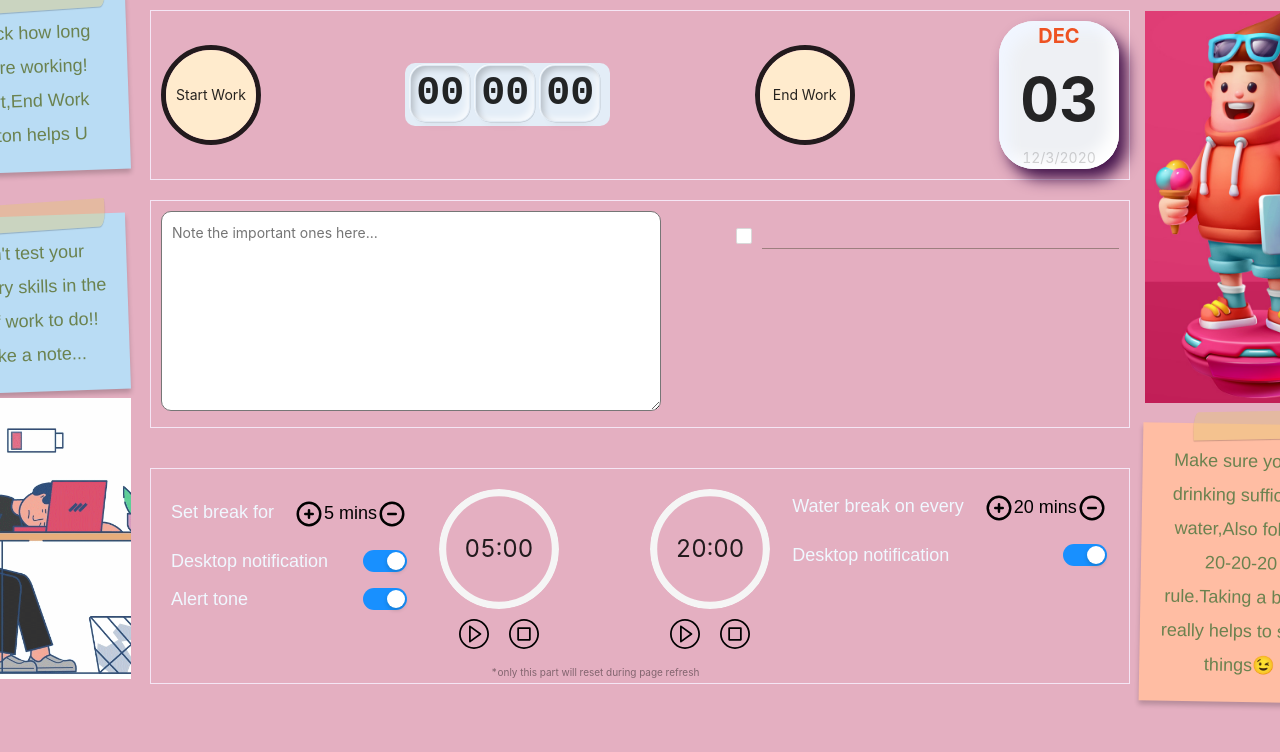
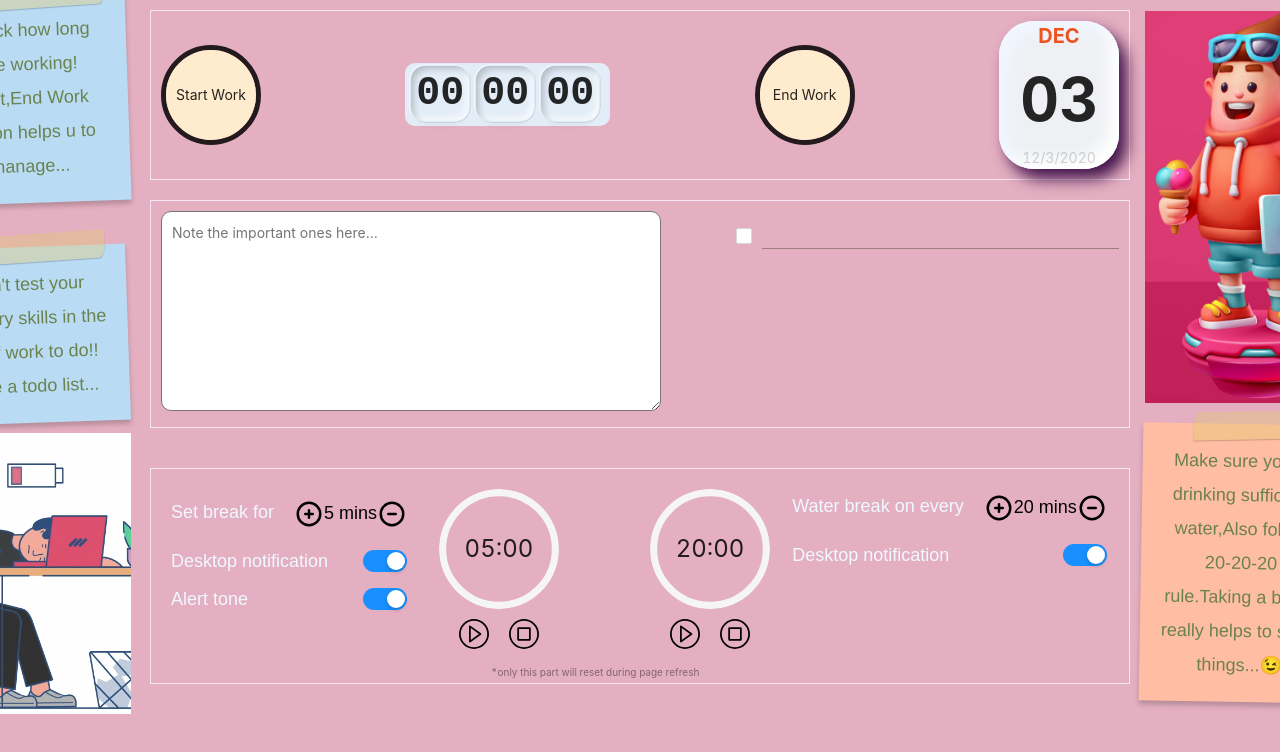
Before and after one commit to karthick3018/wfh-mate, a React (Create React App) app: page / in a window 1280 px wide. Shown: the top 752 px of the page. Built offline with nearby package versions, Linux system fonts and the light colour scheme.

Commit message:
notes changes

```diff
--- a/src/components/breakTimer/breakTimer.css
+++ b/src/components/breakTimer/breakTimer.css
@@ -56,7 +56,7 @@
 .tired-img-wrapper{
   position: absolute;
   left: -230px;
-  bottom: -20px;
+  bottom: -55px;
 }
 
 .tired-img-figure{
--- a/src/components/breakTimer/index.js
+++ b/src/components/breakTimer/index.js
@@ -141,7 +141,6 @@ const BreakTimer = () => {
        <ProgressBar time={state} totalTime={breakTime?.minutes}/>
       <div className="timer-control-wrapper">
         <figure className="timer-icons" onClick={handleStart}><img src={PlayButton} alt="play/pause"/></figure>
-        {/* <figure className="timer-icons" onClick={handlePause}><img src={PauseButton} alt="pause"/></figure> */}
         <figure className="timer-icons" onClick={handleEnd}><img src={StopButton} alt="stop"/></figure>
        </div>
       </div>
--- a/src/components/note/index.js
+++ b/src/components/note/index.js
@@ -8,8 +8,8 @@ const Note = () => {
   return (
     <div className="notes-wrapper">
       <div className="notify-text">
-        <p className="sticky-note-wrap sticky-note-blue sticky-note-wrap-text">Check how long you're working! Start,End Work button helps U</p>
-        <p className="sticky-note-wrap sticky-note-blue sticky-note-wrap-text">Don't test your memory skills in the list of work to do!! Make a note...</p>
+        <p className="sticky-note-wrap sticky-note-blue sticky-note-wrap-text">Check how long u're working! Start,End Work button helps u to manage...</p>
+        <p className="sticky-note-wrap sticky-note-blue sticky-note-wrap-text">Don't test your memory skills in the list of work to do!! Have a todo list...</p>
       </div>
       <TextArea
 
--- a/src/components/note/notes.css
+++ b/src/components/note/notes.css
@@ -13,7 +13,7 @@
   position: absolute;
   width: 190px;
   left: -245px;
-  bottom: -9px;
+  bottom: -40px;
 }
 
 .mate-image-wrapper{
--- a/src/components/waterBreakTimer/index.js
+++ b/src/components/waterBreakTimer/index.js
@@ -95,7 +95,7 @@ const WaterBreakTimer = () => {
   return (
     <div className="water-break-wrapper">
         <div className="notify-text-water">
-          <p className="sticky-note-wrap sticky-note-orange sticky-note-wrap-text">Make sure you're drinking sufficient water,Also follow 20-20-20 rule.Taking a break really helps to solve things<span role="img" aria-labelledby="wink">😉</span> </p>
+          <p className="sticky-note-wrap sticky-note-orange sticky-note-wrap-text">Make sure you're drinking sufficient water,Also follow 20-20-20 rule.Taking a break really helps to solve things...<span role="img" aria-labelledby="wink">😉</span> </p>
         </div>
 
         <div>
--- a/src/uiElements/todo.js
+++ b/src/uiElements/todo.js
@@ -21,7 +21,7 @@ const TodoElement = () => {
 
     if(e.key === "Backspace" || e.key === "Delete"){
       let updatedValue = [...todoValues];
-      if(!todoValues[index].todoText){
+      if(!todoValues[index].todoText && updatedValue.length>1){
         updatedValue.splice(index,1)
         setTodoValues(updatedValue)
       }
```
